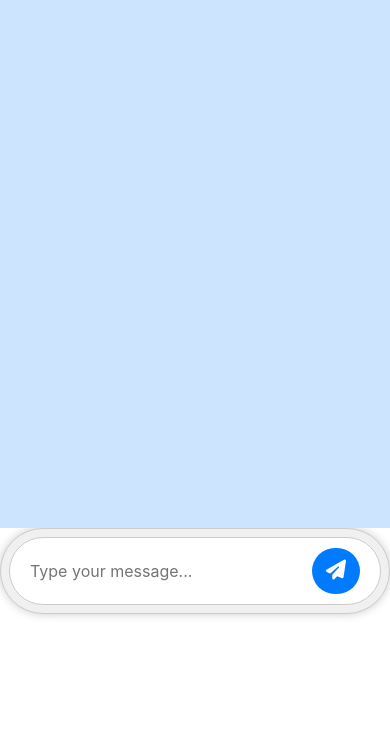
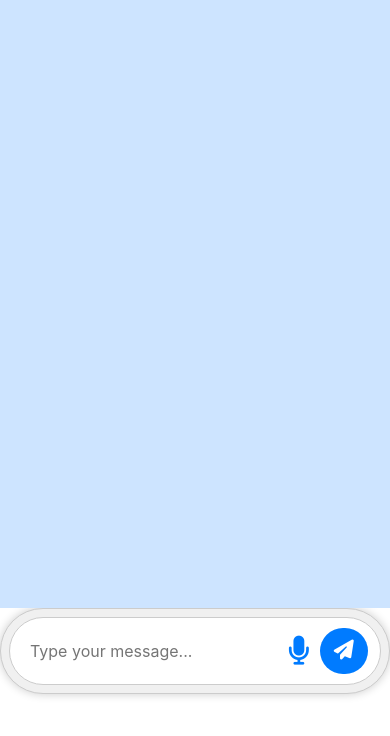
Before and after one commit to sheetalvarsh/Assistant-Caller, a Flask app: page / in a window 390 px wide. Shown: the top 736 px of the page. Run offline with Flask 3, Linux system fonts and the light colour scheme; some libraries are stand-ins or nearby versions.

Commit message:
Added mic functionality
- Created base html for links
- Added microphone

```diff
--- a/project/static/css/style.css
+++ b/project/static/css/style.css
@@ -9,7 +9,7 @@ body {
   align-items: center;
 
   .fluid-container {
-    height: 33rem;
+    height: 38rem;
     background-color: #cde4ff;
     position: relative;
     overflow-y: scroll;
@@ -60,6 +60,12 @@ body {
       border: 1px solid #ccc;
       border-radius: 41px;
       padding: 10px;
+
+      .mic {
+        font-size: 29px;
+        color: #007bff !important;
+        padding-right: 10px !important;
+      }
     }
 
     .message-input {
--- /dev/null
+++ b/project/templates/base.html
@@ -0,0 +1,32 @@
+<!DOCTYPE html>
+<!--[if lt IE 7]>      <html class="no-js lt-ie9 lt-ie8 lt-ie7"> <![endif]-->
+<!--[if IE 7]>         <html class="no-js lt-ie9 lt-ie8"> <![endif]-->
+<!--[if IE 8]>         <html class="no-js lt-ie9"> <![endif]-->
+<!--[if gt IE 8]>      <html class="no-js"> <!--<![endif]-->
+<html>
+
+<head>
+    <meta charset="utf-8">
+    <meta http-equiv="X-UA-Compatible" content="IE=edge">
+    <title></title>
+    <meta name="description" content="">
+    <meta name="viewport" content="width=device-width, initial-scale=1">
+
+    <link rel="stylesheet" type="text/css" href="{{ url_for('static', filename='css/style.css') }}">
+
+    <link rel="stylesheet" href="https://cdnjs.cloudflare.com/ajax/libs/font-awesome/6.4.2/css/all.min.css"
+        integrity="sha512-z3gLpd7yknf1YoNbCzqRKc4qyor8gaKU1qmn+CShxbuBusANI9QpRohGBreCFkKxLhei6S9CQXFEbbKuqLg0DA=="
+        crossorigin="anonymous" referrerpolicy="no-referrer" />
+
+    <link rel="stylesheet" href="https://stackpath.bootstrapcdn.com/bootstrap/4.3.1/css/bootstrap.min.css"
+        integrity="sha384-ggOyR0iXCbMQv3Xipma34MD+dH/1fQ784/j6cY/iJTQUOhcWr7x9JvoRxT2MZw1T" crossorigin="anonymous">
+
+    <script src="../static/script.js" async defer></script>
+
+</head>
+
+<body>
+    <div id="root" class="w-100">{% block content %} {% endblock %}</div>
+</body>
+
+</html>
--- a/project/templates/index.html
+++ b/project/templates/index.html
@@ -1,31 +1,6 @@
-<!DOCTYPE html>
-<!--[if lt IE 7]>      <html class="no-js lt-ie9 lt-ie8 lt-ie7"> <![endif]-->
-<!--[if IE 7]>         <html class="no-js lt-ie9 lt-ie8"> <![endif]-->
-<!--[if IE 8]>         <html class="no-js lt-ie9"> <![endif]-->
-<!--[if gt IE 8]>      <html class="no-js"> <!--<![endif]-->
-<html>
+{% extends 'base.html' %} {% block content %}
 
-<head>
-  <meta charset="utf-8">
-  <meta http-equiv="X-UA-Compatible" content="IE=edge">
-  <title></title>
-  <meta name="description" content="">
-  <meta name="viewport" content="width=device-width, initial-scale=1">
 
-  <link rel="stylesheet" type="text/css" href="{{ url_for('static', filename='css/style.css') }}">
-
-  <link rel="stylesheet" href="https://cdnjs.cloudflare.com/ajax/libs/font-awesome/6.4.2/css/all.min.css"
-    integrity="sha512-z3gLpd7yknf1YoNbCzqRKc4qyor8gaKU1qmn+CShxbuBusANI9QpRohGBreCFkKxLhei6S9CQXFEbbKuqLg0DA=="
-    crossorigin="anonymous" referrerpolicy="no-referrer" />
-
-  <link rel="stylesheet" href="https://stackpath.bootstrapcdn.com/bootstrap/4.3.1/css/bootstrap.min.css"
-    integrity="sha384-ggOyR0iXCbMQv3Xipma34MD+dH/1fQ784/j6cY/iJTQUOhcWr7x9JvoRxT2MZw1T" crossorigin="anonymous">
-
-  <script src="../static/script.js" async defer></script>
-
-</head>
-
-<body>
 <form name="chatbot-form" method="POST" action="/text-to-speech" class="w-100">
   <div class="fluid-container">
     <div class="history-container">
@@ -54,13 +29,13 @@
   <div class="input-container">
     <div class="message-container">
       <input type="text" class="message-input" id="message-input" placeholder="Type your message...">
+      <a class="mic" type="button" onclick="speechToText()">
+        <i class="fa fa-microphone" aria-hidden="true"></i>
+      </a>
       <button class="send-button" type="button" onclick="textToSpeech()">
         <i class="fa fa-paper-plane" aria-hidden="true"></i>
       </button>
     </div>
   </div>
 </form>
-
-</body>
-
-</html>
+{% endblock %}
```
Also changed, not shown: project/chatbot.py (deleted). Lines whose indentation alone changed are shown as unchanged.
